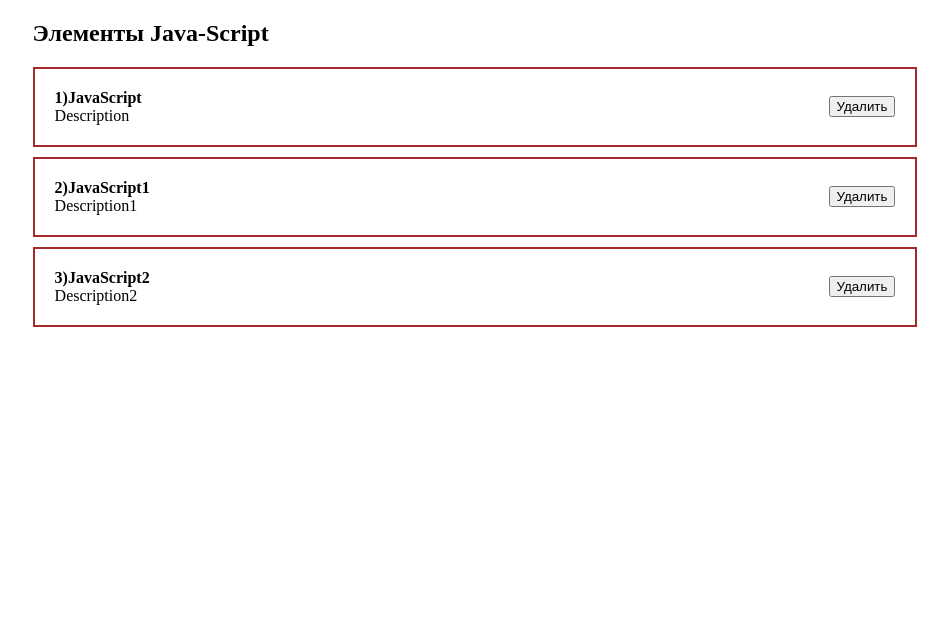
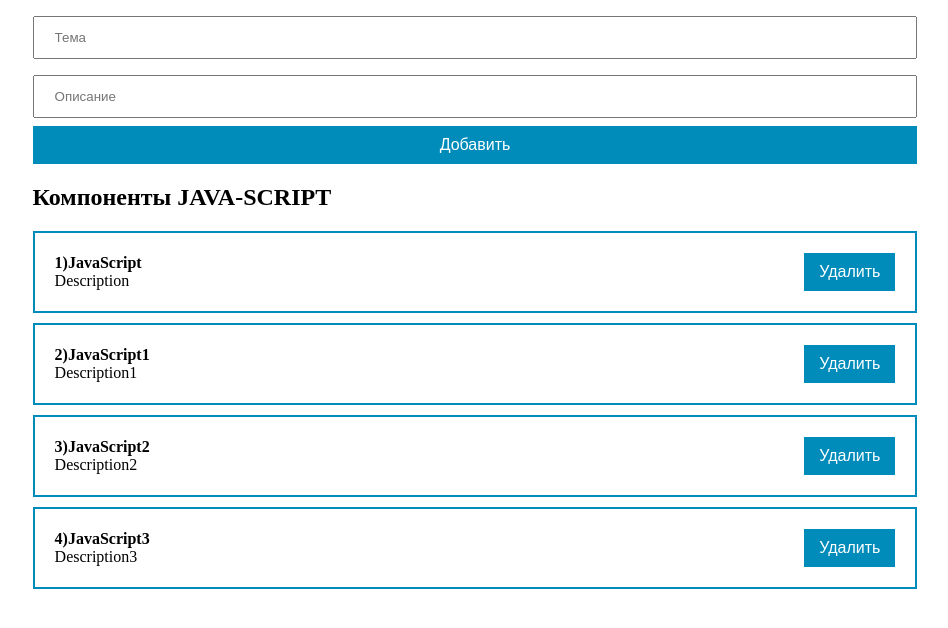
Before and after one commit to DEMOGORGANN/ReactProjctNew, a React (Create React App) app: page / in a window 1280 px wide. Shown: the top 628 px of the page, without its empty margins (165-1113 px from the left). Built offline with nearby package versions, Linux system fonts and the light colour scheme; the HTML template or start-up script is replaced by a standard one.

Commit message:
added the function of adding a post

```diff
--- a/src/App.js
+++ b/src/App.js
@@ -2,22 +2,53 @@
 import React, { useState } from "react";
 
 //import components
-import ItemElement from "./components/itemElement";
+import PostsItem from "./components/PostsItem";
+import MyButton from "./components/UI/MyButton";
+import MyInput from "./components/UI/MyInput";
+
+//import css
 import "./styles/app.css"
+// import './../../styles/MyInput.css'
+
 
 function App() {
-  const [posts, setPost] = useState([
-    { id: 1, title: "JavaScript", body: "Description" },
-    { id: 2, title: "JavaScript1", body: "Description1" },
-    { id: 3, title: "JavaScript2", body: "Description2" },
+  const [posts, setPosts] = useState([
+    { id: 163120654353023476, title: "JavaScript", body: "Description" },
+    { id: 1234323123453456690576, title: "JavaScript1", body: "Description1" },
+    { id: 1631254690236, title: "JavaScript2", body: "Description2" },
+    { id: 1631203453455765, title: "JavaScript3", body: "Description3" },
   ])
+
+  const [post, setPost] = useState({ title: "", body: "" });
+
+
+
+  const AddInputInState = (e) => {
+    e.preventDefault();
+    setPosts([...posts, { ...post, id: Date.now() }])
+    setPost({ title: "", body: "" })
+  }
 
   return (
     <div className="App">
-      <h2>Элементы Java-Script</h2>
-      {posts.map((post) =>
-        <ItemElement post={post} key={post.id} />
-      )}
+      <form className="formAddInput">
+        <MyInput
+          type="text"
+          placeholder="Тема"
+          onChange={(e) => setPost({ ...post, title: e.target.value })}
+        />
+        <MyInput
+          type="text"
+          placeholder="Описание"
+          onChange={(e) => setPost({ ...post, body: e.target.value })}
+        />
+        <MyButton
+          onClick={AddInputInState}
+        >Добавить</MyButton>
+      </form>
+      <div>
+        <PostsItem post={posts} titles="Компоненты JAVA-SCRIPT" dataBase={posts}/>
+      </div>
     </div>
   );
 }
--- /dev/null
+++ b/src/components/PostsItem.jsx
@@ -0,0 +1,21 @@
+//import react
+import React from "react";
+
+//import style
+import "./../styles/styleElement.css";
+
+//import components
+import ItemElement from "./../components/itemElement";
+
+function PostsItem({ post , titles}) {
+    return (
+        <div>
+            <h2>{titles}</h2>
+            {post.map((post, index) =>
+                <ItemElement post={post} key={post.id} number={index}/>
+            )}
+        </div>
+    );
+}
+
+export default PostsItem;
--- /dev/null
+++ b/src/components/UI/MyButton.jsx
@@ -0,0 +1,12 @@
+//import react
+import React from "react";
+
+//import css
+import './../../styles/MyButton.css'
+
+
+export default function MyButton(props) {
+    return (
+        <button {...props}>{props.children}</button>
+    )
+}
--- /dev/null
+++ b/src/components/UI/MyInput.jsx
@@ -0,0 +1,14 @@
+//import react
+import React from "react";
+
+//import css
+import './../../styles/MyInput.css'
+
+
+export default function MyInput(props) {
+    return (
+        <div>
+            <input {...props} />
+        </div>
+    )
+}
--- a/src/components/itemElement.jsx
+++ b/src/components/itemElement.jsx
@@ -4,11 +4,11 @@ import React from "react";
 //import style
 import "./../styles/styleElement.css";
 
-function ItemElement({post}) {
+function ItemElement({ post, number }) {
   return (
     <div className="elem">
       <div className="description">
-        <strong>{post.id}){post.title}</strong>
+        <strong>{number + 1}){post.title}</strong>
         <div>{post.body}</div>
       </div>
       <button>Удалить</button>
--- /dev/null
+++ b/src/styles/MyButton.css
@@ -0,0 +1,10 @@
+button {
+  background-color: #008cba; /* Green */
+  border: none;
+  color: white;
+  padding: 10px 15px;
+  text-align: center;
+  text-decoration: none;
+  display: inline-block;
+  font-size: 16px;
+}
--- /dev/null
+++ b/src/styles/MyInput.css
@@ -0,0 +1,6 @@
+input {
+  width: 100%;
+  padding: 12px 20px;
+  margin: 8px 0;
+  box-sizing: border-box;
+}
--- a/src/styles/app.css
+++ b/src/styles/app.css
@@ -1,4 +1,9 @@
-.App{
-    width: 70%;
-    margin: 0 auto;
+.App {
+  width: 70%;
+  margin: 0 auto;
 }
+.formAddInput {
+  display: flex;
+  flex-direction: column;
+  text-align: center;
+}
--- a/src/styles/styleElement.css
+++ b/src/styles/styleElement.css
@@ -3,6 +3,6 @@
   display: flex;
   justify-content: space-between;
   padding: 20px;
-  border: 2px solid brown;
+  border: 2px solid #008cba;
   align-items: center;
 }
```
